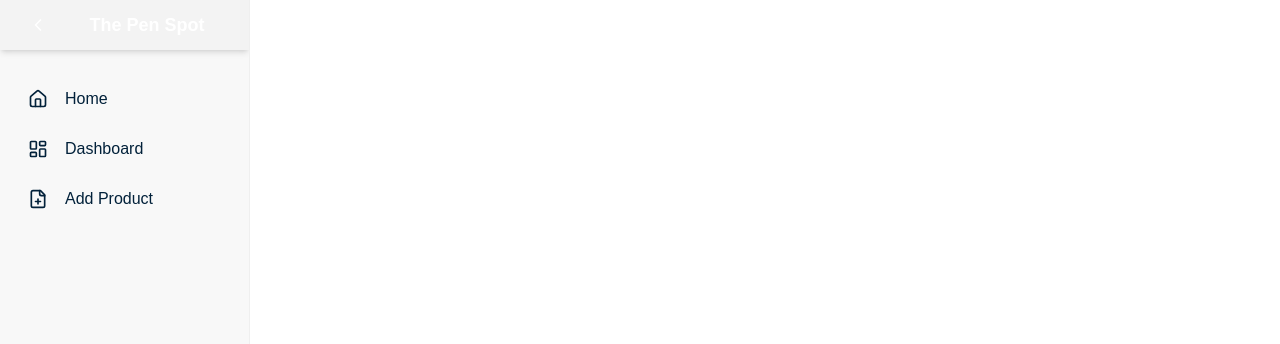
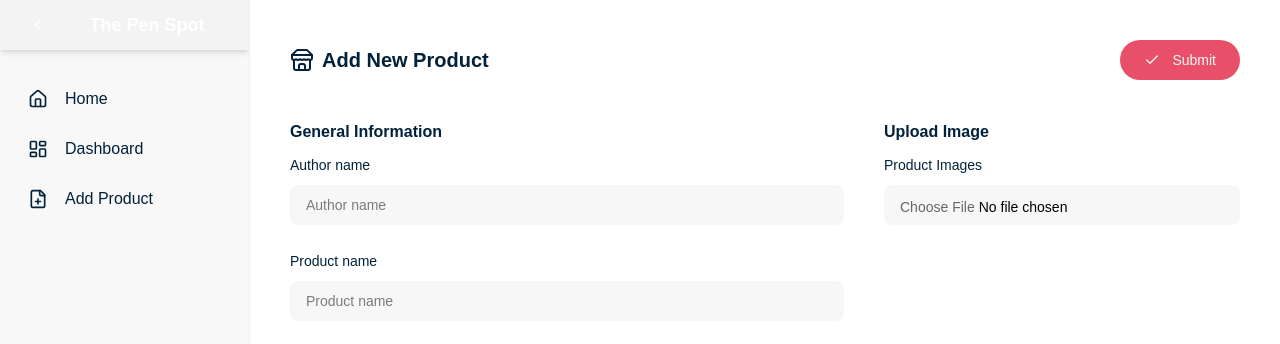
Before and after one commit to naymHdev/the-pen-spot, a React (Vite) app in the folder client/: page /dashboard/create-product in a window 1280 px wide. Shown: the top 344 px of the page. Built offline with nearby package versions, Linux system fonts and the light colour scheme.

Commit message:
[createing] product uploded image form

```diff
--- a/client/src/components/form/TPForm.tsx
+++ b/client/src/components/form/TPForm.tsx
@@ -17,7 +17,7 @@ type TFormProps = {
   children: ReactNode;
 } & TFormConfig;
 
-const ReusableForm = ({
+const TPForm = ({
   onSubmit,
   children,
   defaultValues,
@@ -42,11 +42,11 @@ const ReusableForm = ({
 
   return (
     <FormProvider {...methods}>
-      <form onSubmit={methods.handleSubmit(submit)} className="space-y-4">
+      <form onFinish={methods.handleSubmit(submit)}  className="space-y-4">
         {children}
       </form>
     </FormProvider>
   );
 };
 
-export default ReusableForm;
+export default TPForm;
--- a/client/src/components/form/TPInput.tsx
+++ b/client/src/components/form/TPInput.tsx
@@ -1,49 +1,33 @@
-import { Controller } from "react-hook-form";
 import clsx from "clsx";
+import { Input } from "../ui/input";
 import { Label } from "../ui/label";
-import { Input } from "../ui/input";
-import { FormControl } from "../ui/form";
 
-interface InputProps {
+interface TPInputProps extends React.InputHTMLAttributes<HTMLInputElement> {
   name: string;
-  label: string;
-  control: any;
-  rules?: any;
-  placeholder: string;
-  type?: string;
-  error?: string;
+  register: any;
+  className?: string;
+  label?: string;
 }
 
-const TPInput: React.FC<InputProps> = ({
+const TPInput: React.FC<TPInputProps> = ({
+  className,
+  register,
   name,
   label,
-  control,
-  rules,
-  placeholder,
-  type,
-  error,
+  ...rest
 }) => {
   return (
-    <div className="space-y-2">
-      <FormControl>
-        <Label htmlFor={name}>{label}</Label>
-        <Controller
-          name={name}
-          control={control}
-          rules={rules}
-          render={({ field }) => (
-            <Input
-              id={name}
-              type={type}
-              placeholder={placeholder}
-              {...field}
-              className={clsx("w-full", { "border-red-500": error })}
-            />
-          )}
+    <>
+      <div className="">
+        <Label className=" font-medium text-primary-text">{label}</Label>
+        <Input
+          className={clsx("px-4 py-3 bg-primary-bg rounded-lg mt-2 border-none", className)}
+          placeholder="Product name"
+          {...register(name)}
+          {...rest}
         />
-      </FormControl>
-      {error && <p className="text-red-500">{error}</p>}
-    </div>
+      </div>
+    </>
   );
 };
 
--- a/client/src/components/form/TPSelect.tsx
+++ /dev/null
@@ -1,52 +0,0 @@
-import { Controller, useFormContext } from "react-hook-form";
-import clsx from "clsx";
-import { Label } from "../ui/label";
-import { Select } from "../ui/select";
-
-type TSelectProps = {
-  name: string;
-  label?: string;
-  options: { value: string; label: string; disabled?: boolean }[];
-  defaultValue?: string;
-  disabled?: boolean;
-  mode?: "multiple" | "tags";
-};
-
-const TPSelect = ({
-  label,
-  name,
-  options,
-  defaultValue,
-  disabled,
-  mode,
-}: TSelectProps) => {
-  const {
-    control,
-    formState: { errors },
-  } = useFormContext();
-
-  return (
-    <div className="space-y-2">
-      {label && <Label htmlFor={name}>{label}</Label>}
-      <Controller
-        name={name}
-        control={control}
-        defaultValue={defaultValue || ""}
-        render={({ field }) => (
-          <Select
-            {...field}
-            id={name}
-            options={options}
-            defaultValue={defaultValue}
-            disabled={disabled}
-            mode={mode}
-            className={clsx("w-full", { "border-red-500": errors[name] })}
-          />
-        )}
-      />
-      {errors[name] && <p className="text-red-500">{errors[name]?.message}</p>}
-    </div>
-  );
-};
-
-export default TPSelect;
--- a/client/src/components/layouts/DashboardLayout.tsx
+++ b/client/src/components/layouts/DashboardLayout.tsx
@@ -36,7 +36,7 @@ const DashboardLayout = () => {
           </div>
         </Menu>
       </Sidebar>
-      <div className=" p-10">
+      <div className=" p-10 w-full mx-auto relative">
         <Outlet />
       </div>
     </div>
--- a/client/src/pages/admin/CreateProduct.tsx
+++ b/client/src/pages/admin/CreateProduct.tsx
@@ -1,7 +1,73 @@
+import TPInput from "@/components/form/TPInput";
+import { Button } from "@/components/ui/button";
+import { Separator } from "@/components/ui/separator";
+import { Check, Store } from "lucide-react";
+import { FieldValues, SubmitHandler, useForm } from "react-hook-form";
+
 const CreateProduct = () => {
+  const { handleSubmit, register } = useForm();
+
+  const onSubmit: SubmitHandler<FieldValues> = (data) => {
+    console.log(data);
+  };
+
   return (
     <>
-      <div></div>
+      <div className="">
+        <form onSubmit={handleSubmit(onSubmit)} className="">
+          <div className=" flex items-center justify-between">
+            <div className=" flex items-center gap-2 text-xl font-semibold text-primary-text">
+              <Store />
+              Add New Product
+            </div>
+            <div>
+              <Button
+                type="submit"
+                className=" flex items-center gap-3 border-none rounded-full px-6 hover:cursor-pointer bg-secondary text-primary-bg font-medium"
+              >
+                <Check />
+                Submit
+              </Button>
+            </div>
+          </div>
+          <div className="mt-10 grid grid-cols-1 md:grid-cols-5 gap-10 justify-between">
+            <div className=" col-span-1 md:col-span-3">
+              <div className=" space-y-6">
+                <Separator className=" font-semibold text-primary-text mb-8">
+                  General Information
+                </Separator>
+                <TPInput
+                  name="author"
+                  type="text"
+                  placeholder="Author name"
+                  label="Author name"
+                  register={register}
+                />
+                <TPInput
+                  name="name"
+                  type="text"
+                  placeholder="Product name"
+                  label="Product name"
+                  register={register}
+                />
+              </div>
+            </div>
+            <div className=" col-span-2">
+              <Separator className=" font-semibold text-primary-text mb-8">
+                Upload Image
+              </Separator>
+              <div>
+                <TPInput
+                  name="images"
+                  type="file"
+                  label="Product Images"
+                  register={register}
+                />
+              </div>
+            </div>
+          </div>
+        </form>
+      </div>
     </>
   );
 };
```
